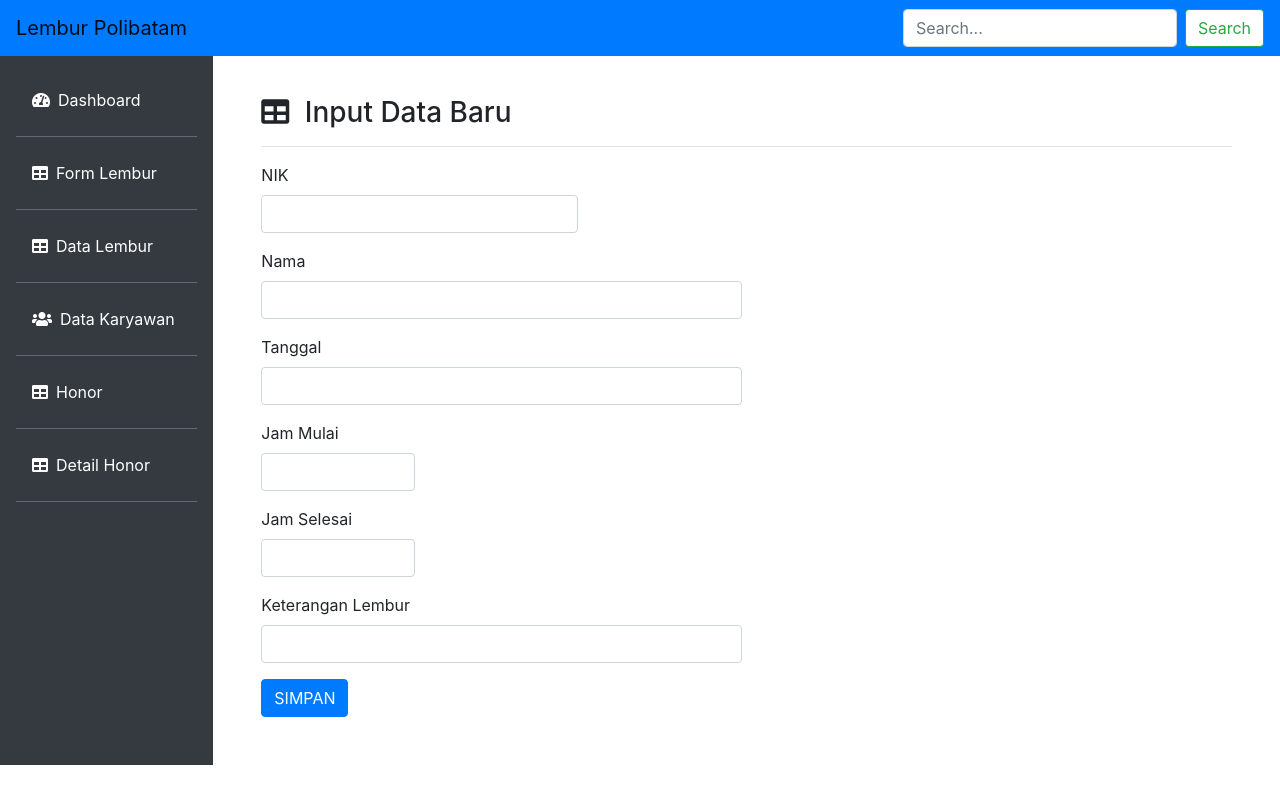
After one commit to zakypratama28/Web-Aplikasi-Sistem-Lembur-Polibatam, a PHP site: page /lembur-polibatam/form-lembur.php in a window 1280 px wide. The commit adds this page. Run offline with PHP 8.4, Linux system fonts and the light colour scheme.

Commit message:
Web-Aplikasi-Sistem-Lembur-Polibatam

```diff
--- a/data-lembur.php
+++ b/data-lembur.php
@@ -22,7 +22,7 @@
     <div class="col-md-10 p-5 pt-2">
       <h3><i class="fas fa-table mr-2"></i>Data Lembur</h3>
       <hr>
-      <?php if($_SESSION['role'] != 'Karyawan'){?>
+      <?php if($_SESSION['role'] == 'Kepala Unit'){?>
       <a href="form-tambah-lembur.php" class="btn btn-primary mb-2"> <i class="fas fa-plus-circle mr-2"></i>Add Data Lembur</a>
       <?php } ?>
       <div class="table-responsive">
@@ -38,7 +38,7 @@
             <th scope="col">Jam Mulai</th>
             <th scope="col">Jam Selesai</th>
             <th scope="col">Kegiatan</th>
-            <?php if($_SESSION['role'] != 'Karyawan'){?>
+            <?php if($_SESSION['role'] == 'Kepala Unit'){?>
             <th scope="col">Aksi</th>
             <?php } ?>
           </tr>
@@ -69,7 +69,7 @@
             <td><?php echo $data['jam_mulai']; ?></td>
             <td><?php echo $data['jam_selesai']; ?></td>
             <td><?php echo $data['keterangan']; ?></td>
-            <?php if($_SESSION['role'] != 'Karyawan'){?>
+            <?php if($_SESSION['role'] == 'Kepala Unit'){?>
               <td>
               <a class="fas fa-edit bg-success p-1 text-white rounded" href="ubah_lembur.php?id=<?php echo $data['id']; ?>"></a>
               <a class="fas fa-trash-alt bg-danger p-1 text-white rounded" onclick="deleteData('hapus_lembur.php?id=<?php echo $data['id']; ?>')"></a></td>
--- a/edit_lembur.php
+++ b/edit_lembur.php
@@ -1,7 +1,7 @@
 <?php
     include('koneksi.php');
     include 'cek_status_login.php';
-    include 'karyawanfilter.php';
+    include 'kepalaUnitFilter.php';
 
     $id = $_POST['idlembur'];
     $tanggal = $_POST['tanggal'];
--- /dev/null
+++ b/form-lembur.php
@@ -0,0 +1,104 @@
+<!doctype html>
+<html lang="en">
+
+<head>
+    <!-- Required meta tags -->
+    <meta charset="utf-8">
+    <meta name="viewport" content="width=device-width, initial-scale=1, shrink-to-fit=no">
+
+    <!-- Bootstrap CSS -->
+    <link rel="stylesheet" href="css/bootstrap.min.css">
+    <link rel="stylesheet" type="text/css" href="lembur.css">
+    <link rel="stylesheet" type="text/css" href="fontawesome/css/all.min.css">
+    <title>Dashboard</title>
+</head>
+
+<body>
+    <nav class="navbar navbar-expand-lg navbar-light bg-primary fixed-top">
+        <a class="navbar-brand" href="dashboard.php">Lembur Polibatam</a>
+        <button class="navbar-toggler" type="button" data-toggle="collapse" data-target="#navbarSupportedContent" aria-controls="navbarSupportedContent" aria-expanded="false" aria-label="Toggle navigation">
+            <span class="navbar-toggler-icon"></span>
+        </button>
+        <div class="collapse navbar-collapse" id="navbarSupportedContent">
+            <form class="form-inline my-2 my-lg-0 ml-auto">
+                <input class="form-control mr-sm-2" type="search" placeholder="Search..." aria-label="Search">
+                <button class="btn btn-outline-success my-2 my-sm-0 bg-white" type="submit">Search</button>
+            </form>
+        </div>
+    </nav>
+    <div class="row no-gutters mt-5">
+        <div class="col-md-2 bg-dark mt-2 pr-3 pt-4">
+            <ul class="nav flex-column ml-3 mb-5">
+                <li class="nav-item">
+                    <a class="nav-link active text-white" href="dashboard.php"><i class="fas fa-tachometer-alt mr-2"></i>Dashboard</a>
+                    <hr class="bg-secondary">
+                </li>
+                <li class="nav-item">
+                    <a class="nav-link text-white" href="form-lembur.php"><i class="fas fa-table mr-2"></i>Form Lembur</a>
+                    <hr class="bg-secondary">
+                </li>
+                <li class="nav-item">
+                    <a class="nav-link text-white" href="data-lembur.php"><i class="fas fa-table mr-2"></i>Data Lembur</a>
+                    <hr class="bg-secondary">
+                </li>
+                <li class="nav-item">
+                    <a class="nav-link text-white" href="data-karyawan.php"><i class="fas fa-users mr-2"></i>Data Karyawan</a>
+                    <hr class="bg-secondary">
+                </li>
+                <li class="nav-item">
+                    <a class="nav-link text-white" href="data-honor.php"><i class="fas fa-table mr-2"></i>Honor</a>
+                    <hr class="bg-secondary">
+                </li>
+                <li class="nav-item">
+                    <a class="nav-link text-white" href="detail-honor.php"><i class="fas fa-table mr-2"></i>Detail Honor</a>
+                    <hr class="bg-secondary">
+                </li>
+            </ul>
+        </div>
+        <div class="col-md-10 p-5 pt-2">
+            <h3><i class="fas fa-table mr-2"></i> Input Data Baru</h3>
+            <hr>
+            <form action="simpan_lembur.php" method="post">
+                <div class="form-row">
+                    <div class="form-group col-md-4">
+                        <label>NIK</label>
+                        <input type="text" name="nik" class="form-control" id="nik">
+                    </div>
+                </div>
+                <div class="form-row">
+                    <div class="form-group col-md-6">
+                        <label>Nama</label>
+                        <input type="text" name="nama" class="form-control" id="nama">
+                    </div>
+                </div>
+                <div class="form-row">
+                    <div class="form-group col-md-6">
+                        <label>Tanggal</label>
+                        <input type="text" name="tanggal" class="form-control" id="tanggal">
+                    </div>
+                </div>
+                <div class="form-row">
+                    <div class="form-group col-md-2">
+                        <label>Jam Mulai</label>
+                        <input type="text" name="jam_mulai" class="form-control" id="jam_mulai">
+                    </div>
+                </div>
+                <div class="form-row">
+                    <div class="form-group col-md-2">
+                        <label>Jam Selesai</label>
+                        <input type="text" name="jam_selesai" class="form-control" id="jam_selesai">
+                    </div>
+                </div>
+                <div class="form-row">
+                    <div class="form-group col-md-6">
+                        <label>Keterangan Lembur</label>
+                        <input type="text" name="keterangan" class="form-control" id="Keterangan">
+                    </div>
+                </div>
+                <button type="submit" class="btn btn-primary">SIMPAN</button>
+            </form>
+        </div>
+    </div>
+</body>
+
+</html>
--- a/form-tambah-lembur.php
+++ b/form-tambah-lembur.php
@@ -1,7 +1,7 @@
 <?php
   include 'koneksi.php';
   include 'cek_status_login.php';
-  include 'karyawanfilter.php';
+  include 'kepalaUnitFilter.php';
 ?>
 <!doctype html>
 <html lang="en">
--- a/hapus_karyawan.php
+++ b/hapus_karyawan.php
@@ -7,5 +7,4 @@ include 'kepalaUnitFilter.php';
 $NIK = $_GET['NIK_karyawan'];
 $result = mysqli_query($koneksi, "DELETE FROM user WHERE NIK='$NIK' and jurusan='".$_SESSION['jurusan']."'");
 header("Location:data-karyawan.php");
-var_dump($result);
 ?>
--- a/hapus_lembur.php
+++ b/hapus_lembur.php
@@ -2,7 +2,7 @@
 // include database connection file
 include 'koneksi.php';
 include 'cek_status_login.php';
-include 'karyawanfilter.php';
+include 'kepalaUnitFilter.php';
 
 $id = $_GET['id'];
 $result = mysqli_query($koneksi, "DELETE FROM form_lembur WHERE id='$id'");
--- a/simpan_lembur.php
+++ b/simpan_lembur.php
@@ -1,7 +1,7 @@
 <?php
     include('koneksi.php');
     include 'cek_status_login.php';
-    include 'karyawanfilter.php';
+    include 'kepalaUnitFilter.php';
 
     function timeToSecond($time){
         $parsed = date_parse($time);
--- a/ubah_lembur.php
+++ b/ubah_lembur.php
@@ -1,7 +1,7 @@
 <?php
     include 'koneksi.php';
     include 'cek_status_login.php';
-    include 'karyawanfilter.php';
+    include 'kepalaUnitFilter.php';
 
 $id = $_GET['id'];
 $result = mysqli_query($koneksi, "SELECT * FROM form_lembur join user on form_lembur.username = user.username WHERE id='$id'");
```
Also changed, not shown: data-honor.php (+4 -3 lines), detail-honor.php (+7 -5 lines).
